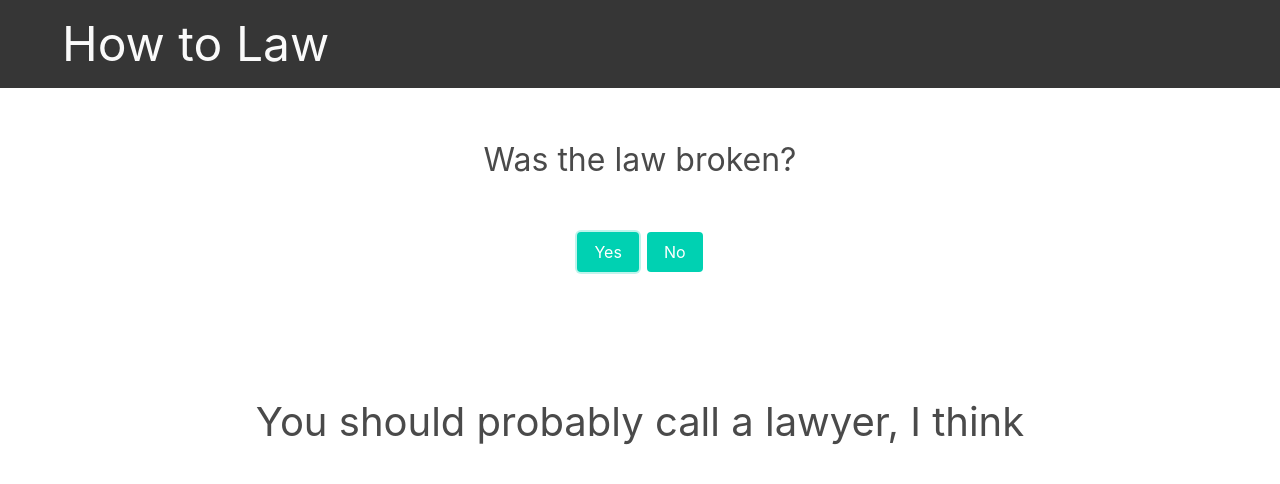
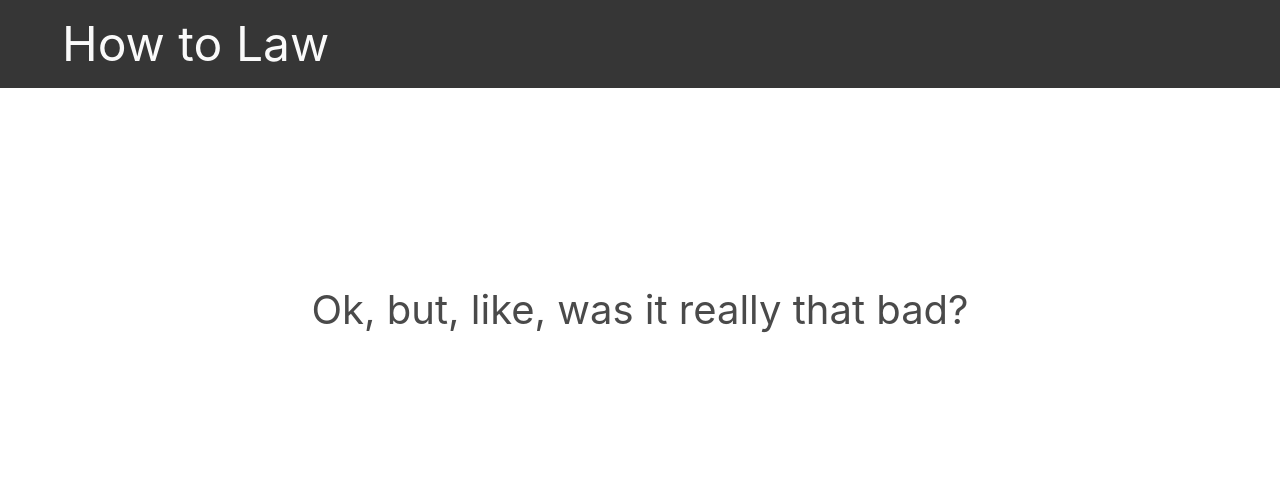
Before and after one commit to brakkum/law-made-easy.com, a plain HTML site: page index.html in a window 1280 px wide. Both pictures are taken after a click on the button "Yes". Drawn offline with Linux system fonts and the light colour scheme.

Commit message:
additions

```diff
--- a/index.html
+++ b/index.html
@@ -1,6 +1,11 @@
 <!DOCTYPE html>
 <html>
     <head>
+        <meta charset="UTF-8">
+        <meta name="description" content="Law Made Easy">
+        <meta name="keywords" content="Law">
+        <meta name="author" content="Daniel Brakke">
+        <meta name="viewport" content="width=device-width, initial-scale=1.0">
         <title>Law Assistant</title>
         <link href="bulma.min.css" rel="stylesheet" type="text/css" />
     </head>
@@ -13,10 +18,10 @@
             </div>
         </nav>
         <section class="section has-text-centered">
-            <h3 class="is-size-3">
+            <h3 class="is-size-3" id="prompt">
                 Was the law broken?
             </h3>
-            <section class="section buttons is-centered">
+            <section class="section buttons is-centered" style="max-width: 95%; margin: auto;">
                 <button id="yes-button" class="button is-primary">
                     Yes
                 </button>
@@ -31,26 +36,69 @@
             </section>
         </section>
         <script>
+            let prompt = document.getElementById("prompt");
             let yes_button = document.getElementById("yes-button");
             let no_button = document.getElementById("no-button");
             let response = document.getElementById("response");
 
             let yes_responses = [
                 "You should probably call a lawyer, I think",
-                "I hear leaving the country is a good option"
+                "I hear leaving the country is a good option",
+                "You probably shouldn't tell anyone",
+                "I doubt anyone noticed",
+                "Shhhh.... I didn't hear that",
+                "Oh. That's messed up, dude",
+                "Ok, but, like, was it really that bad?",
+                "What if you just didn't tell anyone?",
+                "<img src='https://images.emojiterra.com/google/android-pie/512px/1f625.png' width='200px' height='200px' />",
+                "Sorry, who is this? don't think we've ever met before...",
+                "I mean, I feel like that was probably a bad move",
+                "No, it wasn't..<br/><img src='https://images.emojiterra.com/google/android-pie/512px/1f609.png' width='200px' height='200px' />",
+                "Any chance you know of a small cabin to hide out in for a few years?",
+                "You do know breaking the law is against the law, right?"
             ];
 
             let no_responses = [
                 "Ok, I'm pretty sure you don't need to do anything then",
-                ""
+                "Whew.. Ok good, that would have been awkward",
+                "Oh. I totally didn't assume you did!",
+                "Cool! We're done here.",
+                "Good, I don't associate with hoodlums",
+                "Ok, that's a relief",
+                "<img src='https://images.emojiterra.com/google/android-pie/512px/1f389.png' width='200px' height='200px'>",
+                "WOOHOO! CONGRATS!",
+                "You had me worried for a second there",
+                "Of course not! Who would do that??",
+                "Yay! Happy dance!",
+                "You've made me proud",
+                "Thank you, you just saved me days of research"
             ];
 
             yes_button.onclick = () => {
-                response.innerText = yes_responses[Math.floor(Math.random() * yes_responses.length)];
+                response.innerHTML = yes_responses[Math.floor(Math.random() * yes_responses.length)];
+                yes_button.style.display = "none";
+                no_button.style.display = "none";
+                prompt.style.display = "none";
+                setTimeout(() => {
+                    reset();
+                }, 3000);
             };
 
             no_button.onclick = () => {
-                response.innerText = no_responses[Math.floor(Math.random() * no_responses.length)];
+                response.innerHTML = no_responses[Math.floor(Math.random() * no_responses.length)];
+                yes_button.style.display = "none";
+                no_button.style.display = "none";
+                prompt.style.display = "none";
+                setTimeout(() => {
+                    reset();
+                }, 3000);
+            };
+
+            let reset = () => {
+                yes_button.style.display = "block";
+                no_button.style.display = "block";
+                prompt.style.display = "block";
+                response.innerHTML = "";
             };
         </script>
     </body>
```
